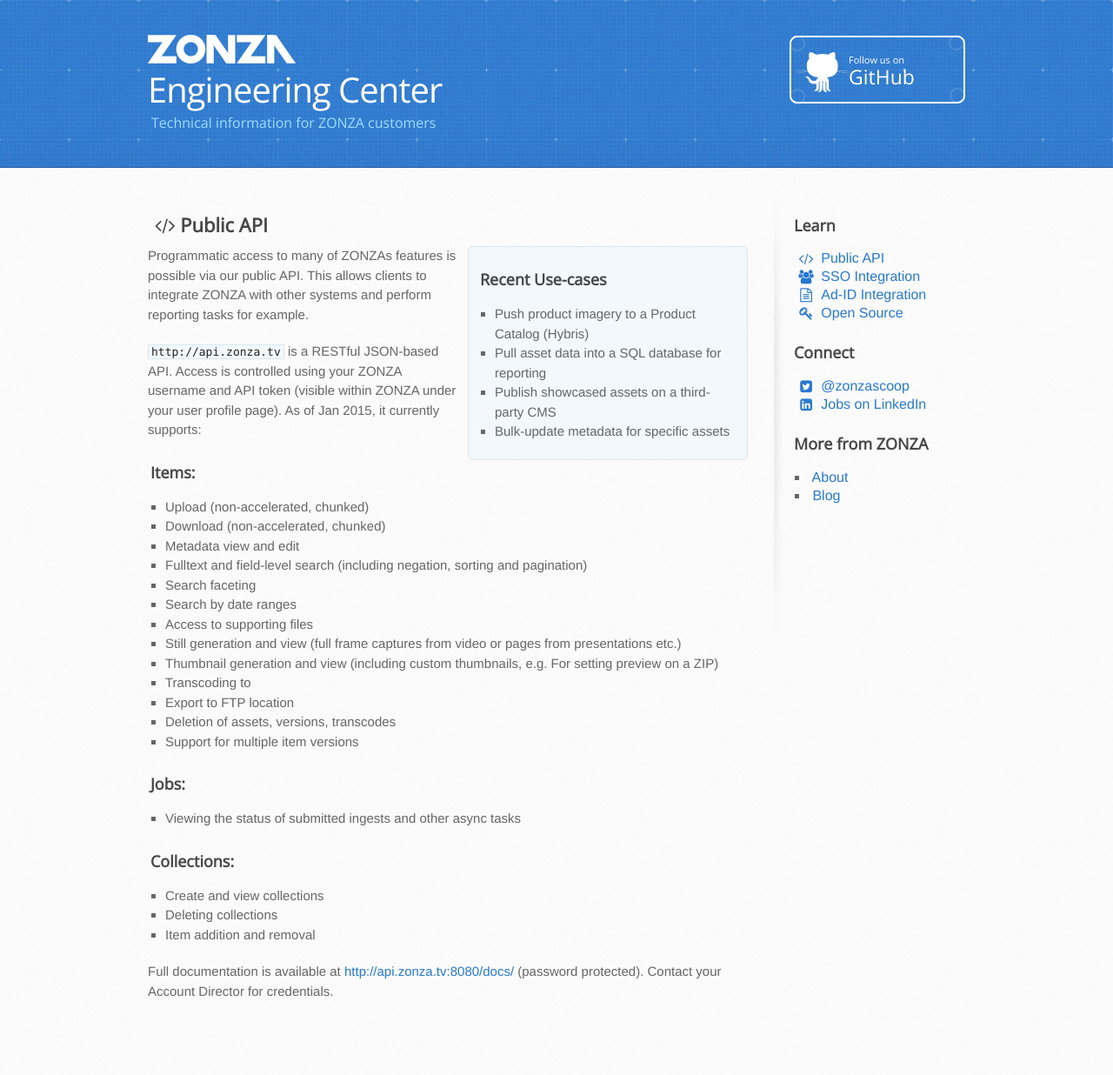
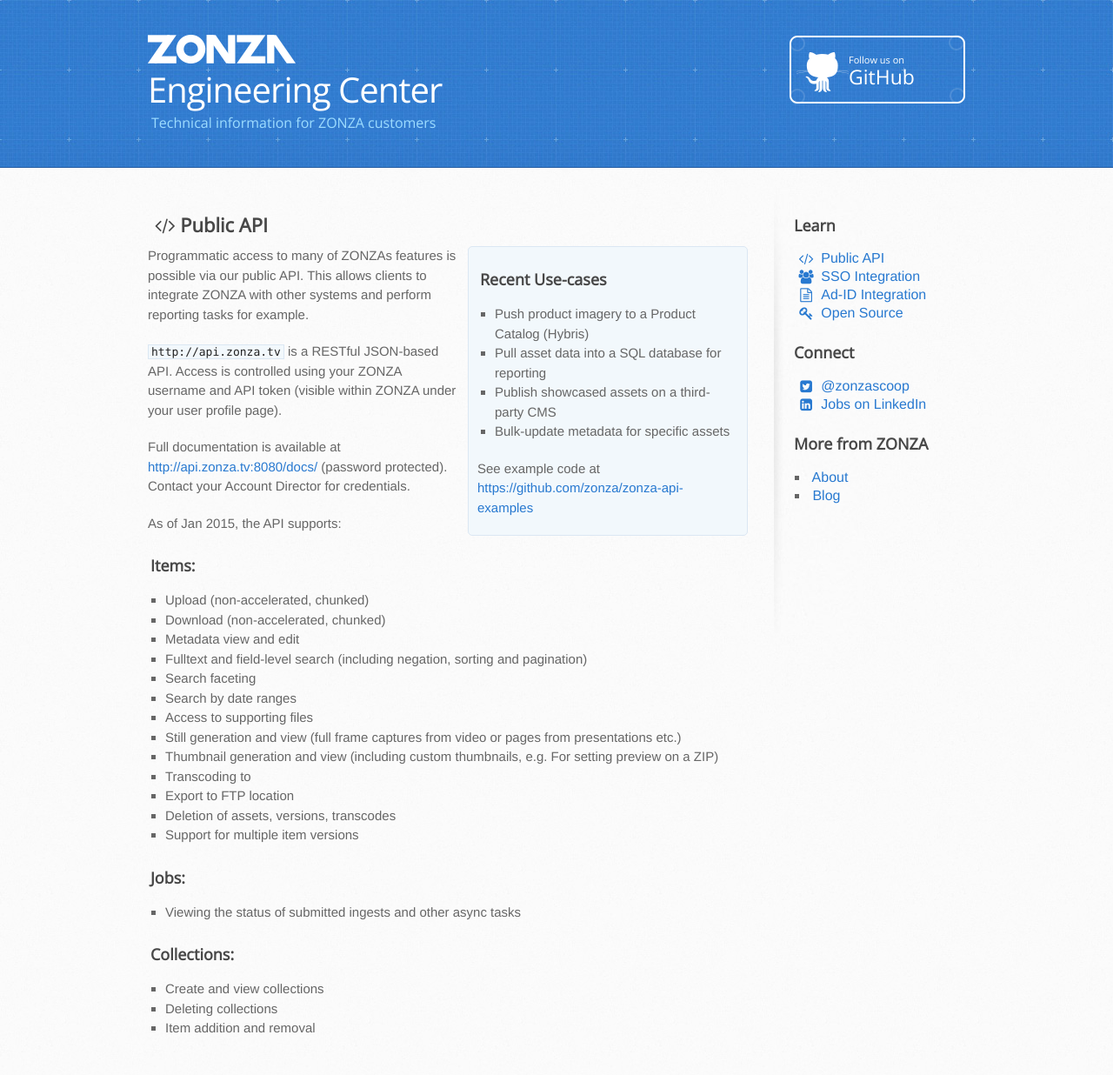
Before and after one commit to zonza/zonza.github.io, a Jekyll site: the page built from api.md, in a window 1280 px wide. Shown: the whole page at 87% size. Built offline with Jekyll 4.4.1, drawn with Linux system fonts in a browser that asks for light colours; nearby versions of some CDN libraries; before the commit the page ends 1194 px from its top, so only the background shows below that.

```diff
--- a/api.md
+++ b/api.md
@@ -14,15 +14,22 @@ published: true
 <li>Publish showcased assets on a third-party CMS</li>
 <li>Bulk-update metadata for specific assets</li>
 </ul>
+<p>See example code at <a href="https://github.com/zonza/zonza-api-examples">https://github.com/zonza/zonza-api-examples</a></p>
 </div>
 
 Programmatic access to many of ZONZAs features is possible via our public API.
 This allows clients to integrate ZONZA with other systems and perform reporting
 tasks for example.
 
-`http://api.zonza.tv` is a RESTful JSON-based API. Access is
-controlled using your ZONZA username and API token (visible within ZONZA under your user profile page). As of Jan 2015, it
-currently supports:
+`http://api.zonza.tv` is a RESTful JSON-based API. Access is controlled using
+your ZONZA username and API token (visible within ZONZA under your user
+profile page).
+
+Full documentation is available at
+[http://api.zonza.tv:8080/docs/](http://api.zonza.tv:8080/docs/) (password
+protected). Contact your Account Director for credentials.
+
+As of Jan 2015, the API supports:
 
 ### Items:
 * Upload (non-accelerated, chunked)
```
Also changed, not shown: other parts of api.md (+0 -4 lines), sso.md (+2 -2 lines).
